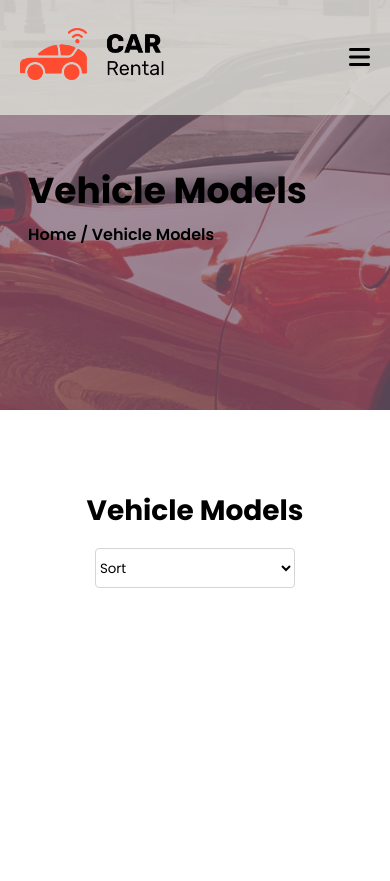
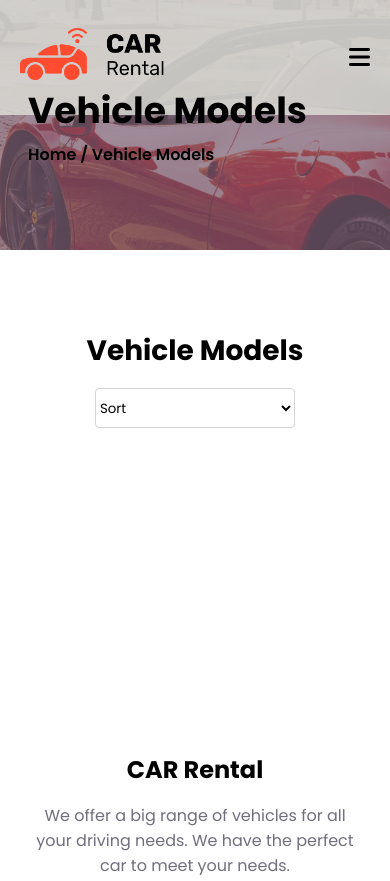
Before and after one commit to kdhillon29/car-rental, a plain HTML site: page models.html in a window 390 px wide. Shown: the top 881 px of the page. Drawn offline with Linux system fonts and the light colour scheme; no server answers.

Commit message:
fix styles

```diff
--- a/models.css
+++ b/models.css
@@ -393,7 +393,9 @@
   MODELS PAGE
 
   */
-
+  #hero {
+    height: 250px;
+  }
   .model__details-1 {
     flex-direction: column;
   }
```
